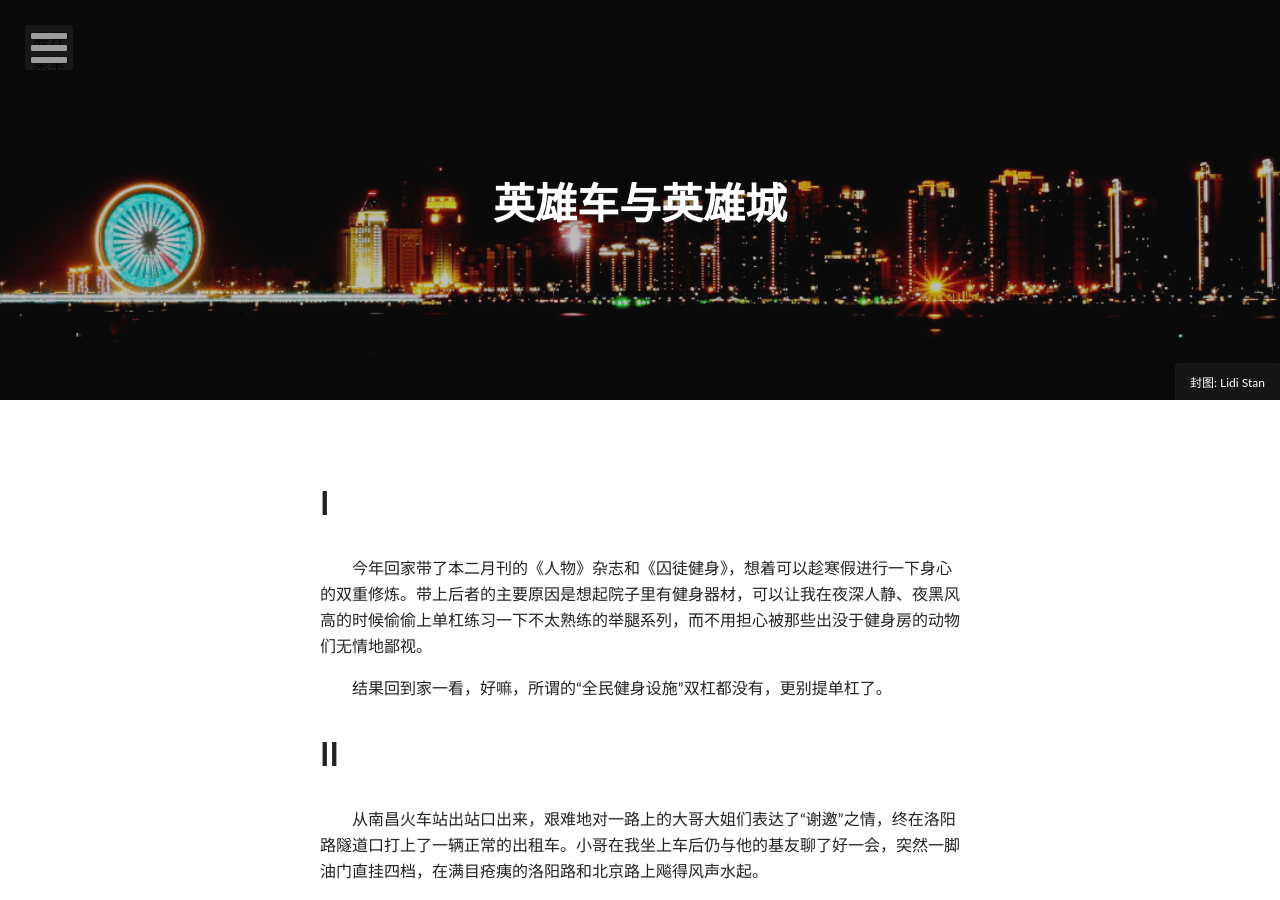
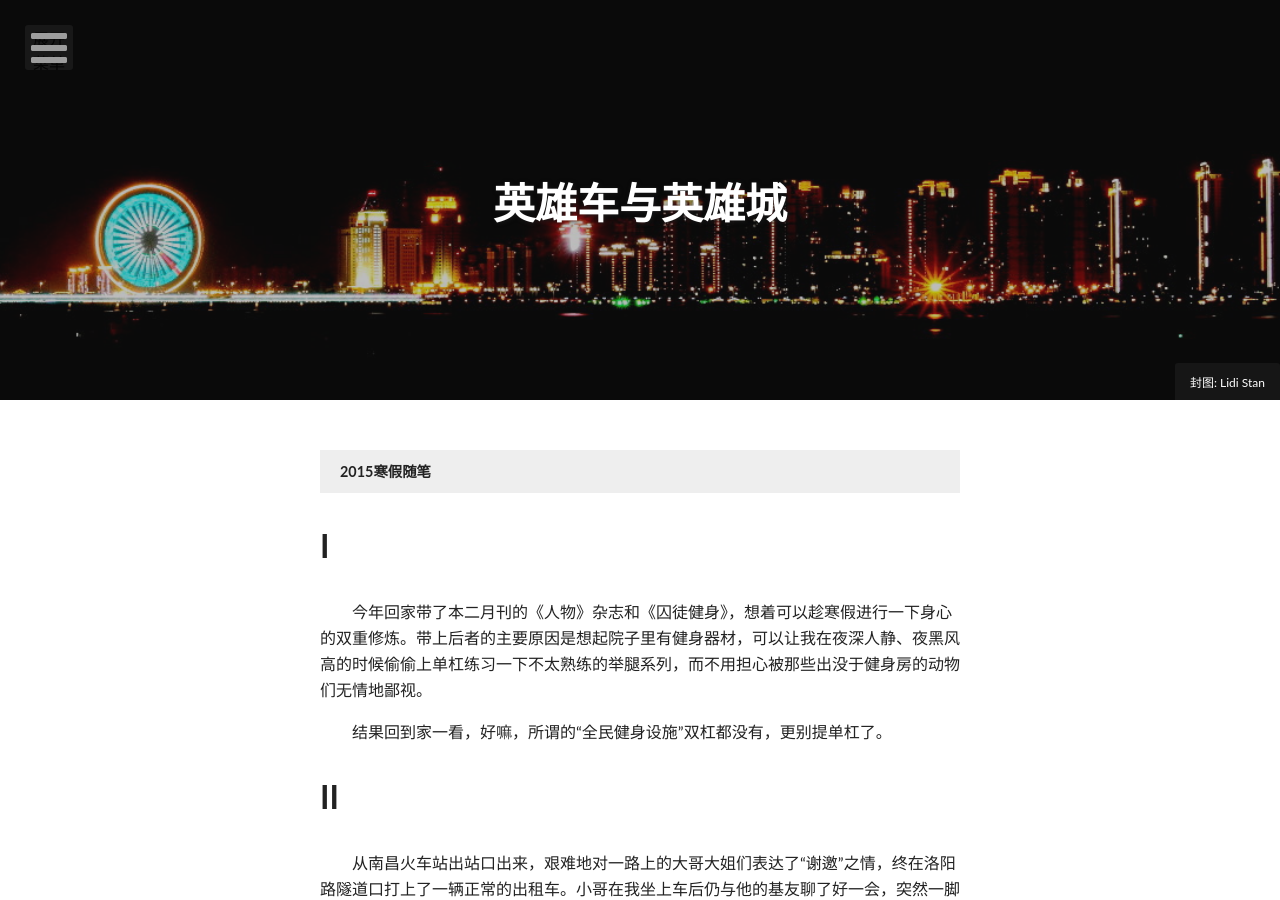
Before and after one commit to alex970448359/site-blog.aiditan.me, a Jekyll site: the page built from _posts/2015-02-16-hero-city.md, in a window 1280 px wide and 900 px high. Built offline with Jekyll 4.4.1, drawn with Linux system fonts in a browser that asks for light colours; nearby versions of some CDN libraries; comment, search, counter and statistics services are not loaded.

Commit message:
Update 2015-02-16-hero-city.md

```diff
--- a/_posts/2015-02-16-hero-city.md
+++ b/_posts/2015-02-16-hero-city.md
@@ -1,6 +1,7 @@
 ---
 layout: post
 title: "英雄车与英雄城"
+description: "2015寒假随笔"
 modified: 2015-02-16 22:23:35 +0800
 tags: [心情]
 image:
```
